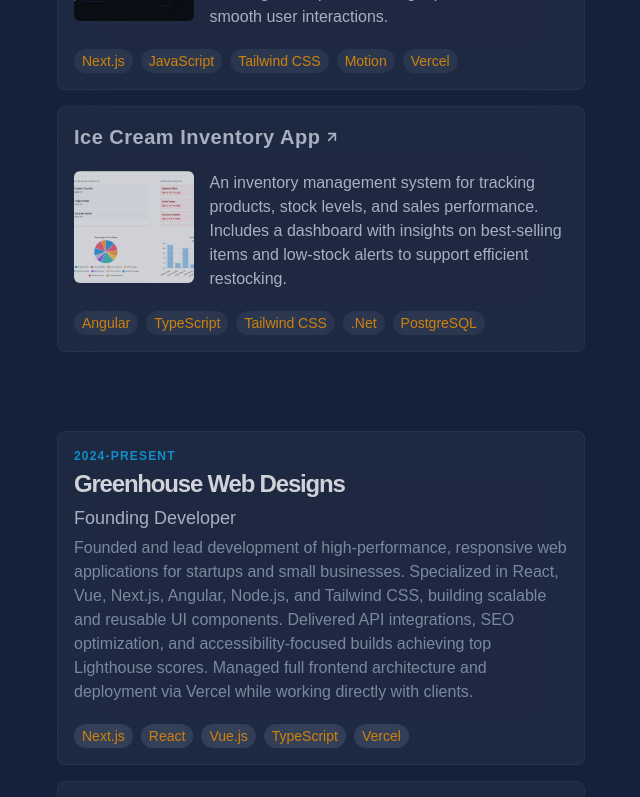
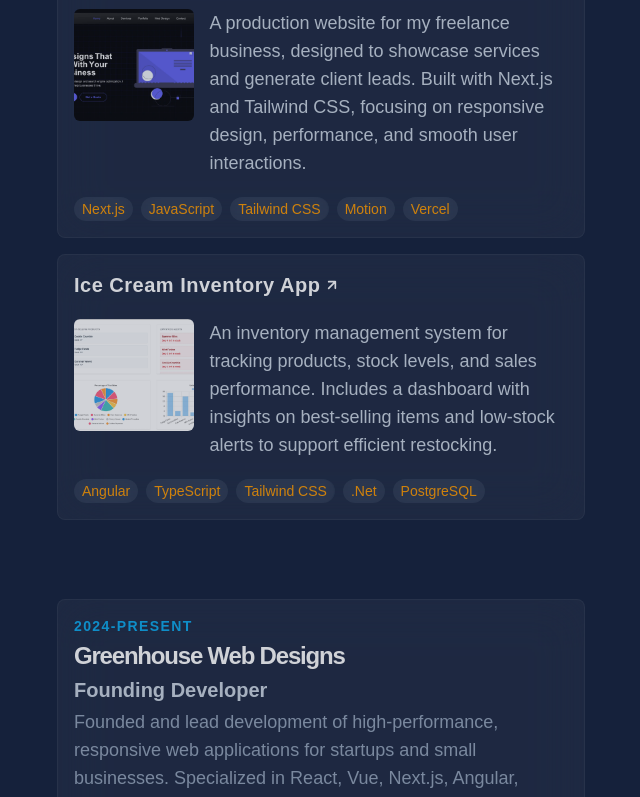
Before and after one commit to jacobadam/jacobnevitt-portfolio, a Next.js app: page / in a window 1280 px wide. Shown: the part 1440-2237 px from the top of the page, without its empty margins (599-1239 px from the left). Built offline with nearby package versions, Linux system fonts and the light colour scheme.

Commit message:
update fonts for all breakpoints

```diff
--- a/app/components/sections/tech-stack-section.tsx
+++ b/app/components/sections/tech-stack-section.tsx
@@ -9,7 +9,7 @@ export function TechStackSection() {
   return (
     <>
       <div className="flex flex-col p-4 mb-4 rounded-lg gap-1 scale-100 hover:scale-101 opacity-80 hover:opacity-100 bg-white/5 hover:bg-white/10 backdrop-blur-xl hover:backdrop-blur-md border border-white/5 hover:border-white/20">
-        <h2 className="flex font-semibold text-sm md:text-base text-white mb-2">
+        <h2 className="flex font-semibold text-base md:text-lg text-white mb-2">
           Frontend
         </h2>
         <ul className="flex flex-row flex-wrap gap-4">
--- a/app/components/ui/experience-card.tsx
+++ b/app/components/ui/experience-card.tsx
@@ -7,16 +7,16 @@ export const ExperienceCard = () => {
       {ExperienceCardData.map((experience: Experience) => (
         <li key={experience.id}>
           <div className="flex flex-col p-4 mb-4 rounded-lg gap-1 scale-100 hover:scale-101 opacity-80 hover:opacity-100 bg-white/5 hover:bg-white/10 backdrop-blur-xl hover:backdrop-blur-md border border-white/5 hover:border-white/20">
-            <span className="text-xs font-semibold uppercase tracking-widest text-secondary">
+            <span className="text-sm font-semibold uppercase tracking-widest text-secondary">
               {experience.year}
             </span>
-            <h2 className="text-lg lg:text-2xl font-bold tracking-tighter text-white">
+            <h2 className="text-2xl font-bold tracking-tighter text-white">
               {experience.company}
             </h2>
-            <h3 className="text-base lg:text-lg font-medium text-primary-foreground">
+            <h3 className="text-xl font-semibold text-primary-foreground">
               {experience.title}
             </h3>
-            <p className="text-base text-secondary-foreground mb-4">
+            <p className="text-lg text-secondary-foreground mb-4">
               {experience.description}
             </p>
             <ul className="flex flex-row gap-2 flex-wrap">
--- a/app/components/ui/project-card.tsx
+++ b/app/components/ui/project-card.tsx
@@ -14,7 +14,7 @@ export const ProjectCard = () => {
         >
           <li key={project.id}>
             <div className="group flex flex-col p-4 mb-4 rounded-lg gap-3 scale-100 hover:scale-101 opacity-80 hover:opacity-100 bg-white/5 hover:bg-white/10 backdrop-blur-xl hover:backdrop-blur-md border border-white/5 hover:border-white/20">
-              <div className="group relative flex w-fit items-center gap-1 transition-all group-hover:text-secondary mb-2">
+              <div className="group text-white relative flex w-fit items-center gap-1 transition-all group-hover:text-secondary lg:mb-2">
                 <h2 className="text-lg lg:text-xl font-bold tracking-wide">
                   {project.name}
                 </h2>
@@ -40,7 +40,7 @@ export const ProjectCard = () => {
                   />
                 </div>
                 <div className="w-full lg:w-3/4">
-                  <p className="text-base">{project.description}</p>
+                  <p className="text-lg">{project.description}</p>
                 </div>
               </div>
               <ul className="flex flex-row gap-2 flex-wrap">
```
Also changed, not shown: app/components/ui/tech-icon.tsx (+3 -1 lines).
